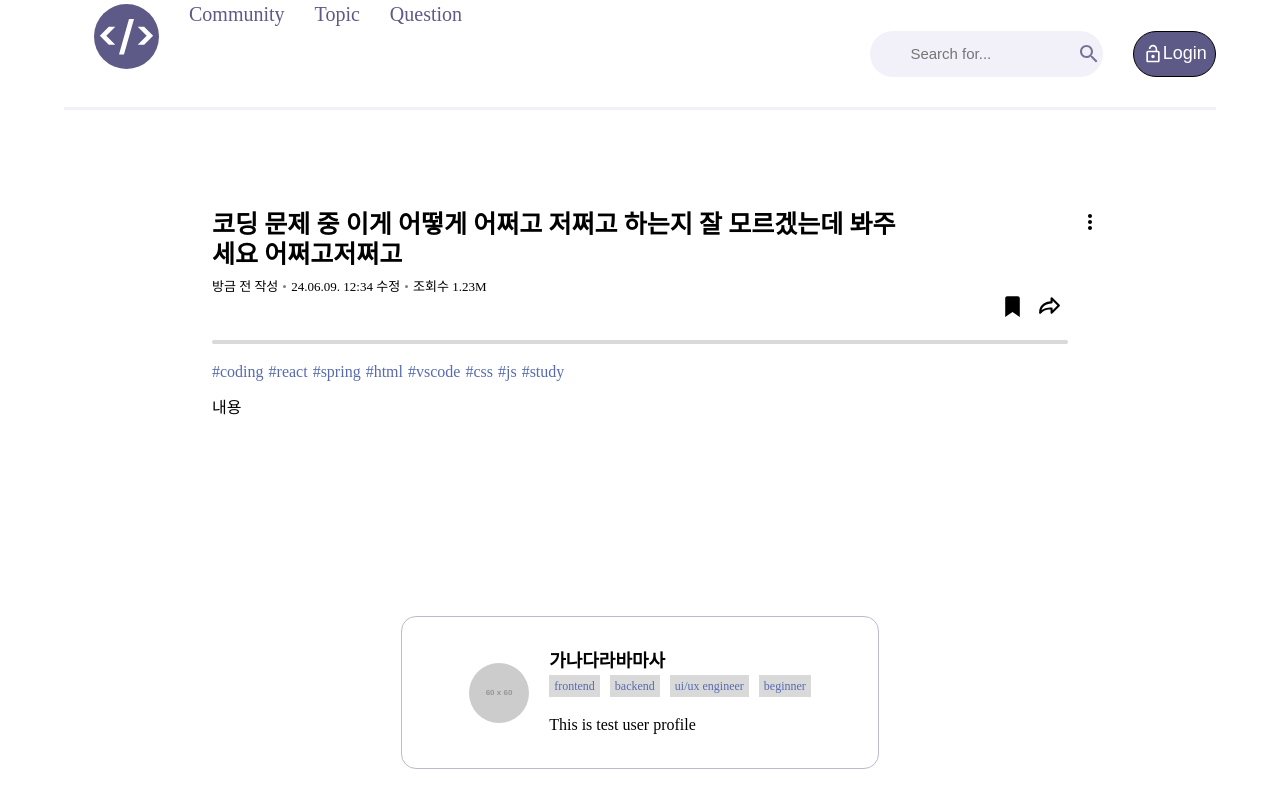
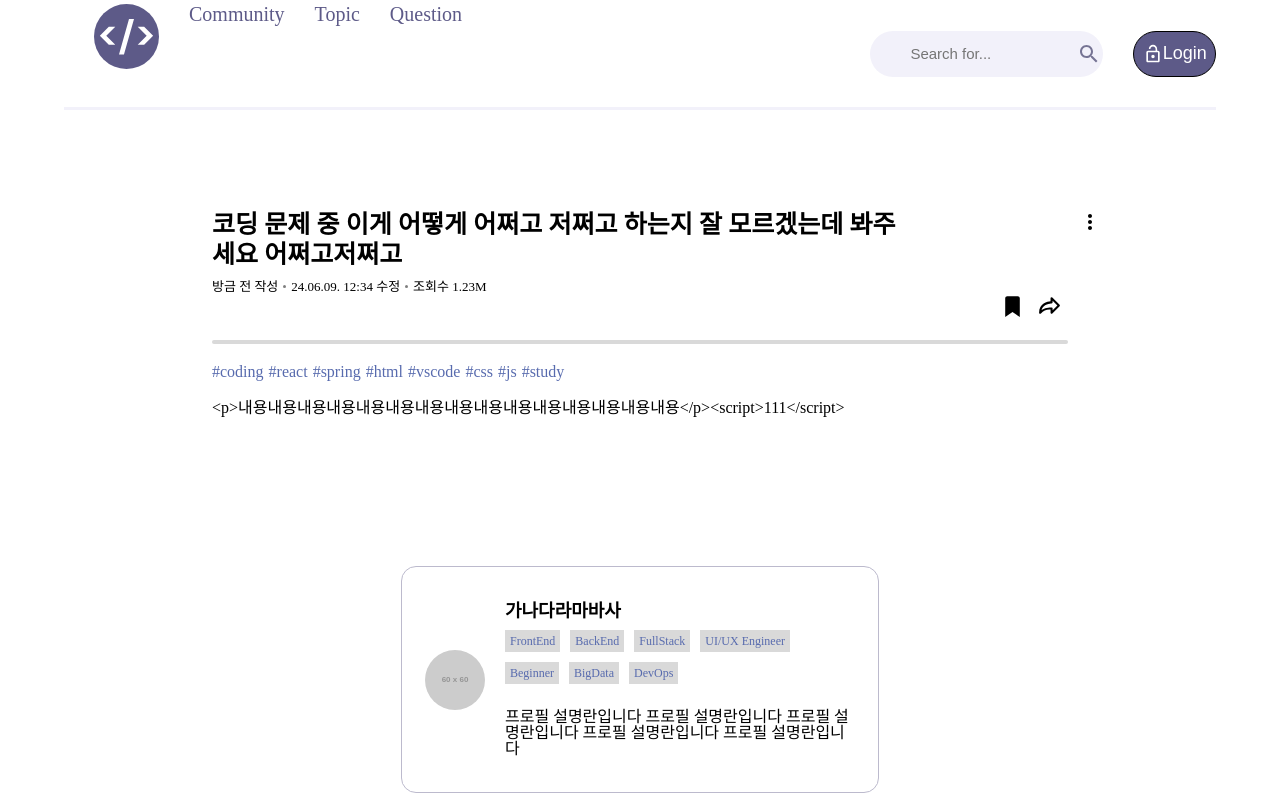
Before and after one commit to ChatCode9/ChatCode-frontend, a React app: page /posts/1 in a window 1280 px wide. Shown: the top 800 px of the page. Built offline with nearby package versions, Linux system fonts and the light colour scheme; the HTML template or start-up script is replaced by a standard one.

Commit message:
글 상세 페이지에서 프로필 부분 퍼블리싱 보강

```diff
--- a/src/components/detail/Comments/styles.tsx
+++ b/src/components/detail/Comments/styles.tsx
@@ -2,7 +2,7 @@ import styled from 'styled-components';
 
 export const Container = styled.div`
   width: 100%;
-  margin-top: 80px;
+  margin-top: 50px;
   padding-left: 20px;
   padding-right: 20px;
 
--- a/src/components/detail/Post/index.tsx
+++ b/src/components/detail/Post/index.tsx
@@ -2,9 +2,32 @@ import ActionButtons from '../ActionButtons';
 import PostHeader from '../PostHeader';
 import WriterProfile from '../WriterProfile';
 import { Container } from './styles';
+import React, { useState } from 'react';
+import axios from 'axios';
+import VotingComponent from '../PostHeader/VotingComponent.tsx';
 
 interface Props {
   postId : number;
+}
+
+interface UserProfile {
+  userId: number;
+  userName: string;
+  avatar: string;
+  tags: string[];
+  comment: string;
+}
+
+interface Data {
+  title: string;
+  timeline: string;
+  updated: boolean;
+  viewCount: number;
+  bookmark: boolean;
+  tags: string[];
+  content: string;
+  userProfile: UserProfile;
+  writer: string;
 }
 
 const data = {
@@ -12,18 +35,28 @@ const data = {
   timeline: '2024-06-09T12:34:56Z',
   updated : true,
   viewCount: 1230000,
+  status : 'wait',
   bookmark: true,
   tags: ['coding', 'react', 'spring', 'html', 'vscode', 'css', 'js', 'study'],
-  content: '<p>내용</p>',
-  writer: '가나다라바마사',
+  content: '&lt;p&gt;내용내용내용내용내용내용내용내용내용내용내용내용내용내용내용&lt;/p&gt;&lt;script&gt;111&lt;/script&gt;',
+  isLiked: false,
+  isDisliked: false,
+  userProfile : {
+    userId : 1,
+    userName : '가나다라마바사',
+    avatar : 'https://placehold.co/60',
+    tags : ['FrontEnd', 'BackEnd', 'FullStack', 'UI/UX Engineer', 'Beginner', 'BigData', 'DevOps'],
+    comment : '프로필 설명란입니다 프로필 설명란입니다 프로필 설명란입니다 프로필 설명란입니다 프로필 설명란입니다'
+  }
 };
 
 function Post({postId} : Props) {
-  const { title, timeline, updated, viewCount, bookmark, tags, content, writer } = data;
+  const { title, timeline, updated, viewCount, status, bookmark, tags, content,  isLiked, isDisliked, userProfile } = data;
 
   return (
     <Container>
-      <PostHeader postId={postId} title={title} timeline={timeline} updated={updated} viewCount={viewCount} bookmark={bookmark} />
+      <PostHeader postId={postId} title={title} timeline={timeline} updated={updated} viewCount={viewCount}
+                  status={status} bookmark={bookmark} isLiked={isLiked} isDisliked={isDisliked} />
       <div className="tags">
         {tags.map((tag) => (
           <li key={tag}>#{tag}</li>
@@ -34,8 +67,7 @@ function Post({postId} : Props) {
           __html: content,
         }}
       />
-      <WriterProfile writer={writer} />
-      <ActionButtons />
+      <WriterProfile userProfile={userProfile} />
     </Container>
   );
 }
--- a/src/components/detail/WriterProfile/index.tsx
+++ b/src/components/detail/WriterProfile/index.tsx
@@ -1,25 +1,30 @@
 import { Container } from './styles';
 
-interface Props {
-  writer: string;
+interface UserProfile {
+  userId: number;
+  userName: string;
+  avatar: string;
+  tags: string[];
+  comment: string;
 }
 
-function WriterProfile({ writer }: Props) {
+interface WriterProfileProps {
+  userProfile: UserProfile;
+}
+
+function WriterProfile({ userProfile }: WriterProfileProps) {
   return (
     <Container>
       <div className="inner">
-        <img className="avatar" src="https://placehold.co/60" alt="프로필 이미지" />
+        <img className="avatar" src={userProfile.avatar} alt="프로필 이미지" />
         <div className="info">
-          <div className="writer">{writer}</div>
-
+          <div className="writer">{userProfile.userName}</div>
           <ul className="tags">
-            <li>frontend</li>
-            <li>backend</li>
-            <li>ui/ux engineer</li>
-            <li>beginner</li>
+            {userProfile.tags.map(tag => (
+              <li key={tag}>{tag}</li>
+            ))}
           </ul>
-
-          <p className="desc">This is test user profile</p>
+          <p className="desc">{userProfile.comment}</p>
         </div>
       </div>
     </Container>
--- a/src/components/detail/WriterProfile/styles.tsx
+++ b/src/components/detail/WriterProfile/styles.tsx
@@ -3,7 +3,7 @@ import styled from 'styled-components';
 export const Container = styled.div`
   display: flex;
   justify-content: center;
-  margin-top: 200px;
+  margin-top: 150px;
 
   .inner {
     display: flex;
@@ -22,6 +22,7 @@ export const Container = styled.div`
 
   .info {
     margin-left: 20px;
+    max-width: 350px;
 
     .writer {
       font-size: 18px;
@@ -29,17 +30,20 @@ export const Container = styled.div`
     }
 
     .tags {
+      max-width: 100%;
+      white-space: wrap;
+      overflow: hidden;
       margin-top: 5px;
       display: flex;
+      flex-wrap: wrap;
+      margin-left: -5px;
 
       li {
+        display: inline-block;
         background-color: #d9d9d9;
         padding: 5px;
         font-size: 12px;
-      }
-
-      li + li {
-        margin-left: 10px;
+        margin: 5px;
       }
     }
 
```
